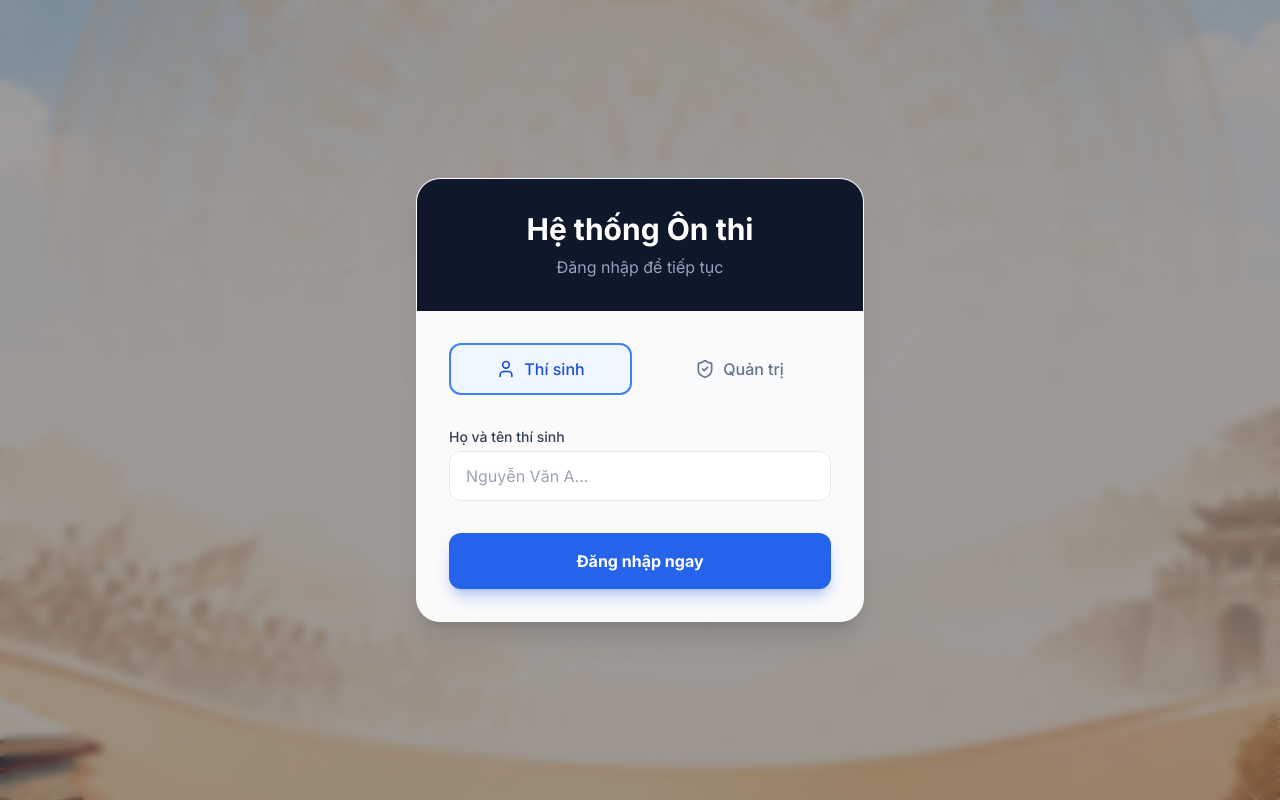
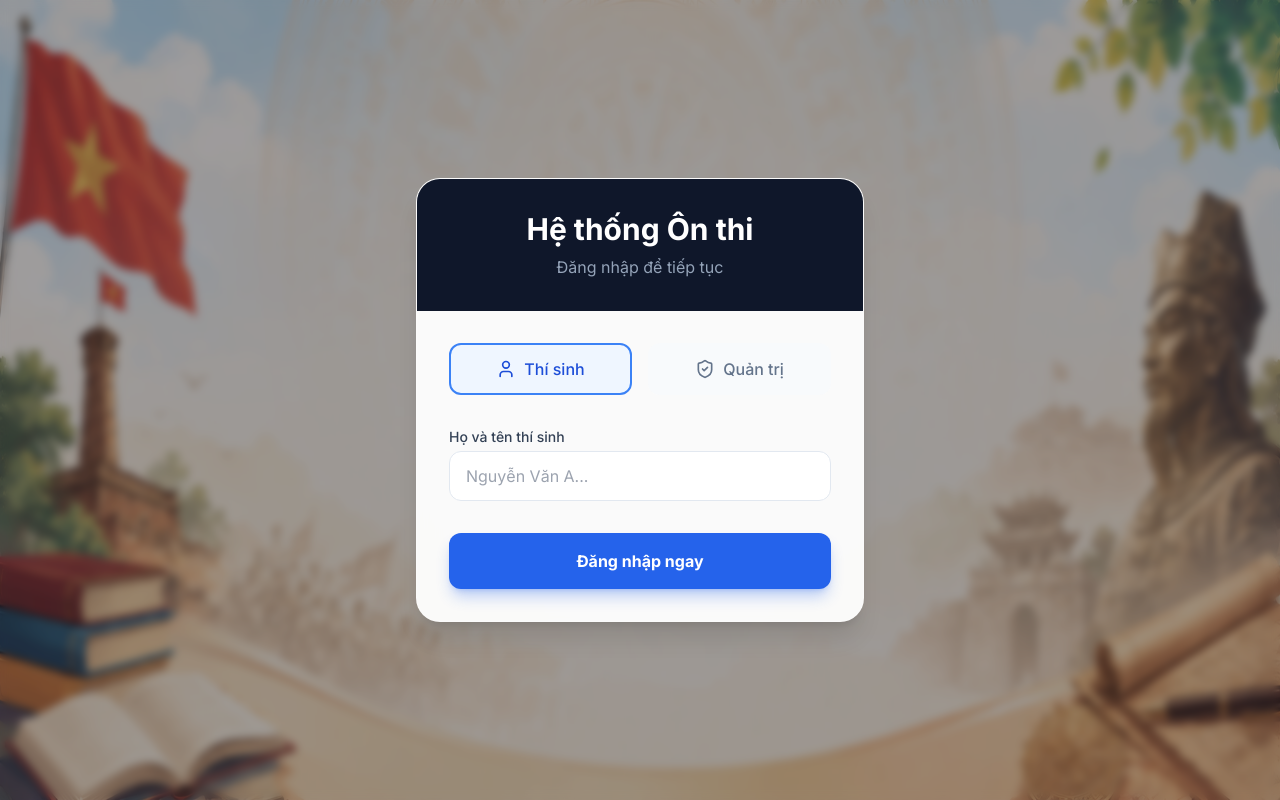
Before and after one commit to LeHau21847/web-lich-su, a React (Vite) app: page /login in a window 1280 px wide. Built offline with nearby package versions, Linux system fonts and the light colour scheme; no server answers.

Commit message:
Adjust background image sizing to full view

```diff
--- a/src/pages/Home.tsx
+++ b/src/pages/Home.tsx
@@ -24,7 +24,7 @@ export function Home() {
 
   return (
     <div
-      className="min-h-screen flex flex-col items-center justify-center p-4 bg-cover bg-center bg-fixed relative"
+      className="min-h-screen flex flex-col items-center justify-center p-4 bg-[length:100%_100%] bg-no-repeat bg-center bg-fixed relative"
       style={{ backgroundImage: `url(${bgHome})` }}
     >
       {/* Overlay */}
--- a/src/pages/Login.tsx
+++ b/src/pages/Login.tsx
@@ -33,7 +33,7 @@ export function Login() {
 
   return (
     <div
-      className="min-h-screen flex items-center justify-center bg-cover bg-center p-4 relative"
+      className="min-h-screen flex items-center justify-center bg-[length:100%_100%] bg-no-repeat bg-center p-4 relative"
       style={{ backgroundImage: `url(${bgLogin})` }}
     >
       <div className="absolute inset-0 bg-slate-900/40 backdrop-blur-sm"></div>
```
